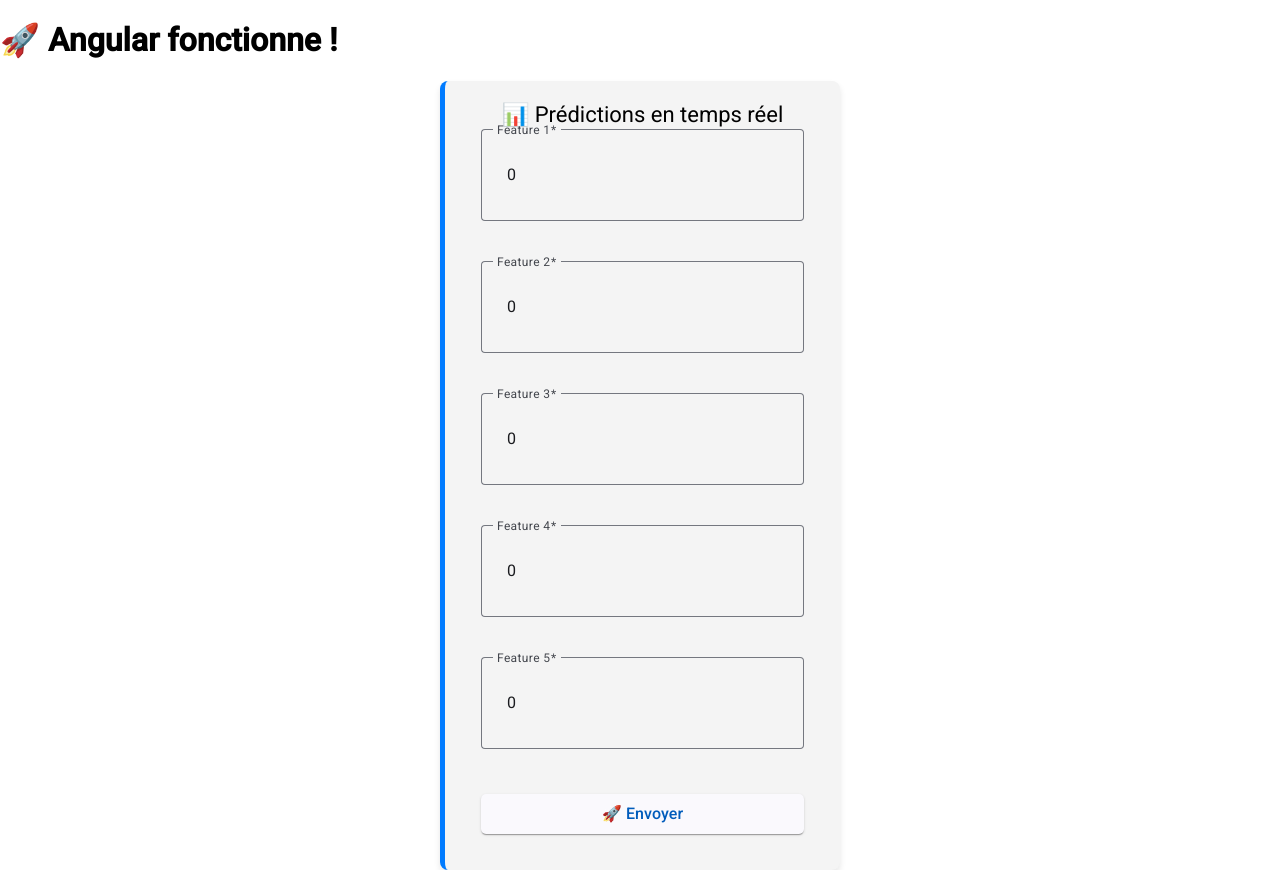
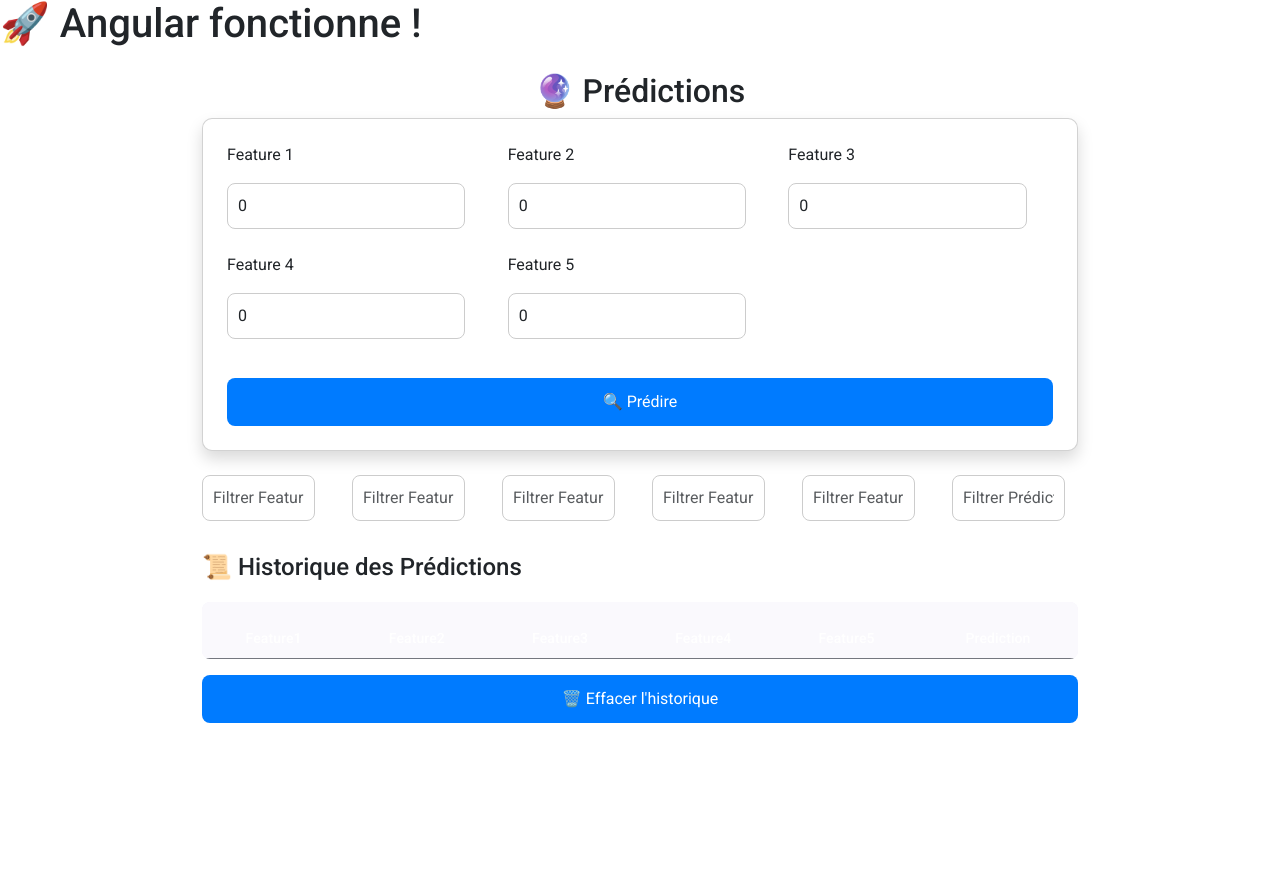
Before and after one commit to Infographe/predictions-maladies, an Angular app in the folder frontend/: page / in a window 1280 px wide. After the commit the page ends 800 px from the top, so only its background shows below. Built offline with nearby package versions, Linux system fonts and the light colour scheme.

Commit message:
filtres ok

```diff
--- a/frontend/angular.json
+++ b/frontend/angular.json
@@ -28,9 +28,12 @@
             ],
             "styles": [
               "@angular/material/prebuilt-themes/azure-blue.css",
+              "node_modules/bootstrap/dist/css/bootstrap.min.css",
               "src/styles.css"
             ],
-            "scripts": []
+            "scripts": [
+              "node_modules/bootstrap/dist/js/bootstrap.bundle.min.js"
+            ]
           },
           "configurations": {
             "production": {
--- a/frontend/package.json
+++ b/frontend/package.json
@@ -19,6 +19,7 @@
     "@angular/platform-browser": "^19.2.0",
     "@angular/platform-browser-dynamic": "^19.2.0",
     "@angular/router": "^19.2.0",
+    "bootstrap": "^5.3.3",
     "rxjs": "~7.8.0",
     "tslib": "^2.3.0",
     "zone.js": "~0.15.0"
--- a/frontend/src/app/app.component.ts
+++ b/frontend/src/app/app.component.ts
@@ -8,7 +8,7 @@ import { MatButtonModule } from '@angular/material/button';
 import { MatCardModule } from '@angular/material/card';
 import { MatProgressSpinnerModule } from '@angular/material/progress-spinner';
 
-import { PredictionService } from './services/prediction.service';
+import { PredictionService, PredictionData } from './services/prediction.service';
 import { PredictionFormComponent } from './components/prediction-form/prediction-form.component';
 
 @Component({
@@ -35,7 +35,7 @@ export class AppComponent {
   constructor(private predictionService: PredictionService) {}
 
   envoyerDonnees() {
-    const inputData = { feature1: 1.5, feature2: 3.2 };  // Exemple de données
+    const inputData: PredictionData = { feature1: 1.5, feature2: 3.2, feature3: 2.1, feature4: 4.5, feature5: 0.9 };  // ✅ Toutes les features
     this.predictionService.getPrediction(inputData).subscribe(response => {
       this.prediction = response;
     });
--- a/frontend/src/app/components/prediction-form/prediction-form.component.css
+++ b/frontend/src/app/components/prediction-form/prediction-form.component.css
@@ -345,3 +345,185 @@ table {
 th, td {
   text-align: center;
 }
+
+@keyframes fadeIn {
+  from { opacity: 0; transform: translateY(-10px); }
+  to { opacity: 1; transform: translateY(0); }
+}
+
+.prediction-row {
+  animation: fadeIn 0.3s ease-in-out;
+}
+
+.fade-out {
+  opacity: 0;
+  transition: opacity 0.5s ease-out;
+}
+
+.loading {
+  font-size: 18px;
+  font-weight: bold;
+  color: #1976d2;
+  animation: blink 1s infinite;
+}
+
+@keyframes blink {
+  50% { opacity: 0.5; }
+}
+
+.error-message {
+  color: red;
+  font-weight: bold;
+  margin-top: 10px;
+}
+
+.container {
+  max-width: 800px;
+}
+
+.card {
+  border-radius: 10px;
+}
+
+button:disabled {
+  background-color: #ccc !important;
+  cursor: not-allowed;
+}
+
+.alert {
+  font-size: 18px;
+  font-weight: bold;
+}
+
+table tbody tr {
+  transition: all 0.5s ease-in-out;
+  opacity: 0;
+}
+
+table tbody tr.ng-star-inserted {
+  opacity: 1;
+}
+
+.filters {
+  display: flex;
+  gap: 10px;
+  margin-bottom: 10px;
+}
+
+.filters input {
+  width: 150px;
+  padding: 5px;
+}
+
+.filters {
+  display: flex;
+  flex-wrap: wrap;
+  gap: 10px;
+  margin-bottom: 20px;
+}
+
+.filters input {
+  flex: 1;
+  padding: 8px;
+  border-radius: 5px;
+  border: 1px solid #ddd;
+}
+
+.mat-elevation-z8 {
+  border-radius: 10px;
+  overflow: hidden;
+}
+
+button {
+  transition: all 0.3s ease-in-out;
+}
+
+button:hover {
+  transform: scale(1.05);
+}
+
+@keyframes fadeIn {
+  from {
+    opacity: 0;
+    transform: translateY(-10px);
+  }
+  to {
+    opacity: 1;
+    transform: translateY(0);
+  }
+}
+
+tr.mat-row {
+  animation: fadeIn 0.5s ease-out;
+}
+
+.container {
+  max-width: 900px;
+  margin: auto;
+}
+
+.card {
+  border-radius: 8px;
+  padding: 20px;
+  background: #fff;
+  box-shadow: 0px 4px 10px rgba(0, 0, 0, 0.1);
+}
+
+.alert {
+  font-size: 18px;
+  font-weight: bold;
+}
+
+button:disabled {
+  opacity: 0.7;
+  cursor: not-allowed;
+}
+
+.mat-elevation-z8 {
+  width: 100%;
+  margin-top: 20px;
+}
+
+.table-hover tbody tr:hover {
+  background-color: rgba(0, 0, 0, 0.05);
+}
+
+.container {
+  max-width: 900px;
+}
+
+.card {
+  border-radius: 10px;
+}
+
+input {
+  border-radius: 8px;
+}
+
+button {
+  border-radius: 8px;
+}
+
+.table {
+  border-radius: 8px;
+  overflow: hidden;
+}
+
+th, td {
+  padding: 10px;
+  text-align: center;
+}
+
+th {
+  background-color: #343a40;
+  color: white;
+}
+
+tbody tr:hover {
+  background-color: #f8f9fa;
+  transition: 0.3s;
+}
+
+.alert {
+  font-size: 1.2em;
+}
--- a/frontend/src/app/components/prediction-form/prediction-form.component.html
+++ b/frontend/src/app/components/prediction-form/prediction-form.component.html
@@ -1,80 +1,67 @@
+<div class="container mt-4">
+  <h2 class="text-center">🔮 Prédictions</h2>
 
-
-<mat-card class="prediction-card">
-  <mat-card-title>📊 Prédictions en temps réel</mat-card-title>
-
-  <mat-card-content>
-    <form (ngSubmit)="envoyerDonnees()">
-      <div class="form-group">
-        <mat-form-field appearance="outline">
-          <mat-label>Feature 1</mat-label>
-          <input matInput type="number" [(ngModel)]="formData.feature1" name="feature1" required>
-        </mat-form-field>
-
-        <mat-form-field appearance="outline">
-          <mat-label>Feature 2</mat-label>
-          <input matInput type="number" [(ngModel)]="formData.feature2" name="feature2" required>
-        </mat-form-field>
-
-        <mat-form-field appearance="outline">
-          <mat-label>Feature 3</mat-label>
-          <input matInput type="number" [(ngModel)]="formData.feature3" name="feature3" required>
-        </mat-form-field>
-
-        <mat-form-field appearance="outline">
-          <mat-label>Feature 4</mat-label>
-          <input matInput type="number" [(ngModel)]="formData.feature4" name="feature4" required>
-        </mat-form-field>
-
-        <mat-form-field appearance="outline">
-          <mat-label>Feature 5</mat-label>
-          <input matInput type="number" [(ngModel)]="formData.feature5" name="feature5" required>
-        </mat-form-field>
+  <div class="card shadow p-4">
+    <form (ngSubmit)="envoyerDonnees()" class="row g-3">
+      <div class="col-md-4">
+        <label class="form-label">Feature 1</label>
+        <input type="number" class="form-control" [(ngModel)]="formData.feature1" name="feature1" required>
+      </div>
+      <div class="col-md-4">
+        <label class="form-label">Feature 2</label>
+        <input type="number" class="form-control" [(ngModel)]="formData.feature2" name="feature2" required>
+      </div>
+      <div class="col-md-4">
+        <label class="form-label">Feature 3</label>
+        <input type="number" class="form-control" [(ngModel)]="formData.feature3" name="feature3" required>
+      </div>
+      <div class="col-md-4">
+        <label class="form-label">Feature 4</label>
+        <input type="number" class="form-control" [(ngModel)]="formData.feature4" name="feature4" required>
+      </div>
+      <div class="col-md-4">
+        <label class="form-label">Feature 5</label>
+        <input type="number" class="form-control" [(ngModel)]="formData.feature5" name="feature5" required>
       </div>
 
-      <button mat-raised-button color="primary" type="submit">🚀 Envoyer</button>
+      <div class="col-12 text-center mt-3">
+        <button type="submit" class="btn btn-primary" [disabled]="isLoading">
+          <span *ngIf="isLoading">⏳ Prédiction en cours...</span>
+          <span *ngIf="!isLoading">🔍 Prédire</span>
+        </button>
+      </div>
     </form>
-  </mat-card-content>
-</mat-card>
+  </div>
 
-<!-- 🔥 Tableau des prédictions -->
-<mat-card class="history-card" *ngIf="historiquePredictions.length > 0">
-  <mat-card-title>📜 Historique des prédictions</mat-card-title>
+  <!-- 🔍 Filtres avec des champs individuels -->
+  <div class="row mt-3">
+    <div class="col-md-2"><input type="text" class="form-control" [(ngModel)]="filterFeature1" (input)="applyFilter()" placeholder="Filtrer Feature 1"></div>
+    <div class="col-md-2"><input type="text" class="form-control" [(ngModel)]="filterFeature2" (input)="applyFilter()" placeholder="Filtrer Feature 2"></div>
+    <div class="col-md-2"><input type="text" class="form-control" [(ngModel)]="filterFeature3" (input)="applyFilter()" placeholder="Filtrer Feature 3"></div>
+    <div class="col-md-2"><input type="text" class="form-control" [(ngModel)]="filterFeature4" (input)="applyFilter()" placeholder="Filtrer Feature 4"></div>
+    <div class="col-md-2"><input type="text" class="form-control" [(ngModel)]="filterFeature5" (input)="applyFilter()" placeholder="Filtrer Feature 5"></div>
+    <div class="col-md-2"><input type="text" class="form-control" [(ngModel)]="filterPrediction" (input)="applyFilter()" placeholder="Filtrer Prédiction"></div>
+  </div>
 
-  <table mat-table [dataSource]="dataSource" class="mat-elevation-z8">
+  <!-- Tableau des prédictions -->
+  <div class="mt-4">
+    <h4>📜 Historique des Prédictions</h4>
+    <table mat-table [dataSource]="dataSource" class="mat-elevation-z8 table table-striped">
+      <ng-container *ngFor="let col of displayedColumns" [matColumnDef]="col">
+        <th mat-header-cell *matHeaderCellDef> {{ col | titlecase }} </th>
+        <td mat-cell *matCellDef="let element"> {{ element[col] }} </td>
+      </ng-container>
 
-    <ng-container matColumnDef="feature1">
-      <th mat-header-cell *matHeaderCellDef> Feature 1 </th>
-      <td mat-cell *matCellDef="let element"> {{element.feature1}} </td>
-    </ng-container>
+      <thead>
+        <tr mat-header-row *matHeaderRowDef="displayedColumns"></tr>
+      </thead>
+      <tbody>
+        <tr mat-row *matRowDef="let row; columns: displayedColumns;"></tr>
+      </tbody>
+    </table>
+  </div>
 
-    <ng-container matColumnDef="feature2">
-      <th mat-header-cell *matHeaderCellDef> Feature 2 </th>
-      <td mat-cell *matCellDef="let element"> {{element.feature2}} </td>
-    </ng-container>
-
-    <ng-container matColumnDef="feature3">
-      <th mat-header-cell *matHeaderCellDef> Feature 3 </th>
-      <td mat-cell *matCellDef="let element"> {{element.feature3}} </td>
-    </ng-container>
-
-    <ng-container matColumnDef="feature4">
-      <th mat-header-cell *matHeaderCellDef> Feature 4 </th>
-      <td mat-cell *matCellDef="let element"> {{element.feature4}} </td>
-    </ng-container>
-
-    <ng-container matColumnDef="feature5">
-      <th mat-header-cell *matHeaderCellDef> Feature 5 </th>
-      <td mat-cell *matCellDef="let element"> {{element.feature5}} </td>
-    </ng-container>
-
-    <ng-container matColumnDef="prediction">
-      <th mat-header-cell *matHeaderCellDef> Prédiction </th>
-      <td mat-cell *matCellDef="let element"> {{element.prediction}} </td>
-    </ng-container>
-
-    <tr mat-header-row *matHeaderRowDef="displayedColumns"></tr>
-    <tr mat-row *matRowDef="let row; columns: displayedColumns;"></tr>
-
-  </table>
-</mat-card>
+  <div class="text-center">
+    <button class="btn btn-danger mt-3" (click)="effacerHistorique()">🗑️ Effacer l'historique</button>
+  </div>
+</div>
--- a/frontend/src/app/components/prediction-form/prediction-form.component.ts
+++ b/frontend/src/app/components/prediction-form/prediction-form.component.ts
@@ -1,7 +1,7 @@
-import { Component } from '@angular/core';
+import { Component, ChangeDetectorRef, OnInit } from '@angular/core';
 import { CommonModule } from '@angular/common';
 import { FormsModule } from '@angular/forms';
-import { MatSnackBar } from '@angular/material/snack-bar';  // ✅ Ce n'est pas un module à importer dans `imports`
+import { MatTableModule, MatTableDataSource } from '@angular/material/table';
 import { MatCardModule } from '@angular/material/card';
 import { MatButtonModule } from '@angular/material/button';
 import { MatListModule } from '@angular/material/list';
@@ -9,7 +9,15 @@ import { MatFormFieldModule } from '@angular/material/form-field';
 import { MatInputModule } from '@angular/material/input';
 import { MatProgressSpinnerModule } from '@angular/material/progress-spinner';
 import { PredictionService } from '../../services/prediction.service';
-import { MatTableModule } from '@angular/material/table';
+
+export interface PredictionData {
+  feature1: number;
+  feature2: number;
+  feature3: number;
+  feature4: number;
+  feature5: number;
+  prediction: string;
+}
 
 @Component({
   selector: 'app-prediction-form',
@@ -28,28 +36,73 @@ import { MatTableModule } from '@angular/material/table';
     MatProgressSpinnerModule
   ]
 })
-export class PredictionFormComponent {
-  formData = { feature1: 0, feature2: 0, feature3: 0, feature4: 0, feature5: 0 };
-  prediction: string | null = null;
+export class PredictionFormComponent implements OnInit {
+  formData: PredictionData = {
+    feature1: 0,
+    feature2: 0,
+    feature3: 0,
+    feature4: 0,
+    feature5: 0,
+    prediction: ''
+  };
 
-  // ✅ Ajoute la colonne `dataSource` pour Angular Material Table
-  historiquePredictions: { feature1: number, feature2: number, feature3: number, feature4: number, feature5: number, prediction: string }[] = [];
+  isLoading = false;
+  errorMessage: string | null = null;
+  historiquePredictions: PredictionData[] = [];
   displayedColumns: string[] = ['feature1', 'feature2', 'feature3', 'feature4', 'feature5', 'prediction'];
-  dataSource = [...this.historiquePredictions];
+  dataSource = new MatTableDataSource<PredictionData>([]);
 
-  constructor(private predictionService: PredictionService) {}
+  // 🔍 Filtres déclarés individuellement
+  filterFeature1: string = '';
+  filterFeature2: string = '';
+  filterFeature3: string = '';
+  filterFeature4: string = '';
+  filterFeature5: string = '';
+  filterPrediction: string = '';
+
+  constructor(
+    private predictionService: PredictionService,
+    private cdr: ChangeDetectorRef
+  ) {}
+
+  ngOnInit() {
+    this.dataSource.data = this.historiquePredictions;
+  }
 
   envoyerDonnees() {
-    console.log("📤 Envoi des données : ", this.formData);
+    this.isLoading = true;
+    this.predictionService.getPrediction(this.formData).subscribe(response => {
+      this.isLoading = false;
+      this.formData.prediction = response.prediction;
 
-    // Simule une prédiction pour le test
-    this.prediction = "Résultat : " + Math.random().toFixed(2);
+      const newEntry: PredictionData = { ...this.formData };
 
-    if (this.prediction) {
-      // ✅ Ajoute une prédiction dans le tableau et met à jour `dataSource`
-      this.historiquePredictions.unshift({ ...this.formData, prediction: this.prediction });
-      this.dataSource = [...this.historiquePredictions]; // ✅ Mise à jour Angular
-      console.log("📜 Historique des prédictions : ", this.historiquePredictions);
-    }
+      this.historiquePredictions.unshift(newEntry);
+      this.applyFilter();
+      this.cdr.detectChanges();
+    }, error => {
+      this.isLoading = false;
+      this.errorMessage = "Erreur lors de la prédiction.";
+    });
+  }
+
+  applyFilter() {
+    let filteredData = this.historiquePredictions.filter(entry => {
+      return (
+        (this.filterFeature1 === "" || entry.feature1.toString().includes(this.filterFeature1)) &&
+        (this.filterFeature2 === "" || entry.feature2.toString().includes(this.filterFeature2)) &&
+        (this.filterFeature3 === "" || entry.feature3.toString().includes(this.filterFeature3)) &&
+        (this.filterFeature4 === "" || entry.feature4.toString().includes(this.filterFeature4)) &&
+        (this.filterFeature5 === "" || entry.feature5.toString().includes(this.filterFeature5)) &&
+        (this.filterPrediction === "" || entry.prediction.toString().includes(this.filterPrediction))
+      );
+    });
+
+    this.dataSource.data = filteredData;
+  }
+
+  effacerHistorique() {
+    this.historiquePredictions = [];
+    this.dataSource.data = [];
   }
 }
```
Also changed, not shown: frontend/src/app/services/prediction.service.ts (+10 -4 lines), 1 other file (tests, documents, lock files or other folders).
